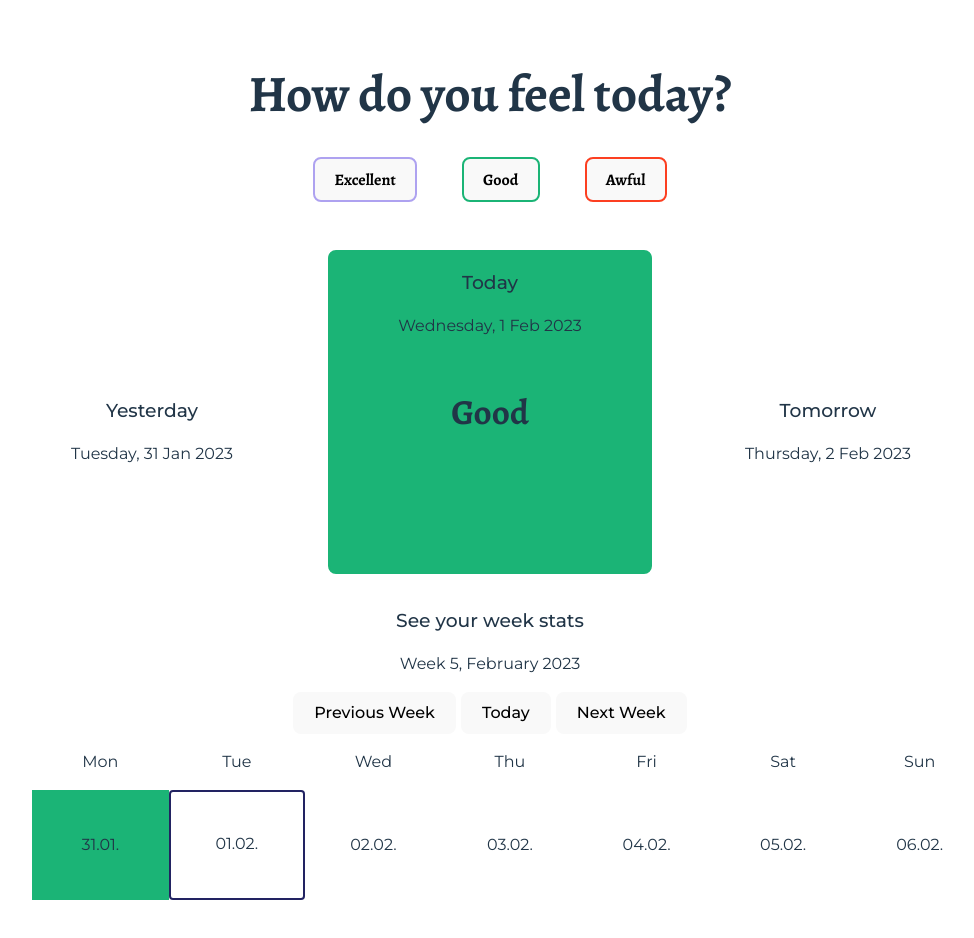
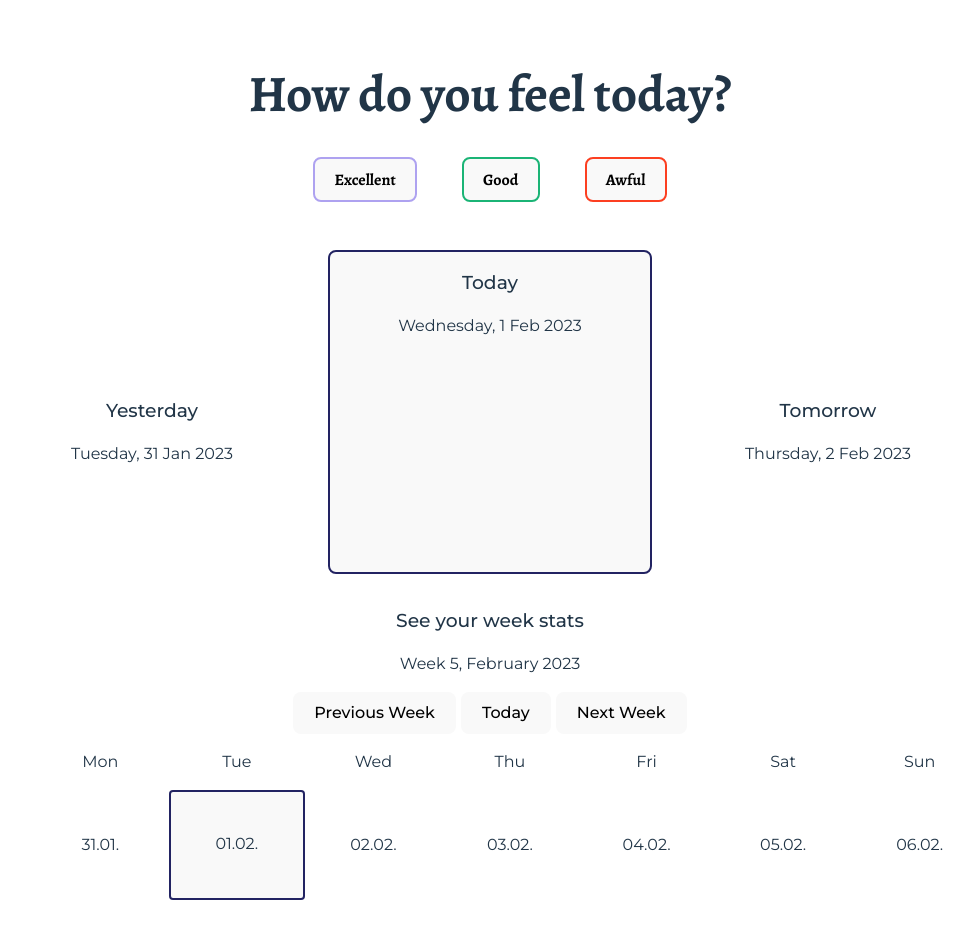
Before and after one commit to ni4yja/mood-app, a Vue app: page / in a window 1280 px wide. Shown: the top 938 px of the page, without its empty margins (150-1124 px from the left). Built offline with nearby package versions, Linux system fonts and the light colour scheme; the HTML template or start-up script is replaced by a standard one.

Commit message:
fix store to show today mood

```diff
--- a/src/components/CalendarWeekDayItem.vue
+++ b/src/components/CalendarWeekDayItem.vue
@@ -28,7 +28,6 @@ const dayClasses = ref({
   'calendar-day--good': moodPerDay.value?.color === 'green',
   'calendar-day--awful': moodPerDay.value?.color === 'red',
 })
-
 </script>
 
 <template>
@@ -49,7 +48,7 @@ const dayClasses = ref({
 
 .calendar-day--today {
   padding-top: 4px;
-  /* background-color: #f9f9f9; */
+  background-color: #f9f9f9;
   box-shadow: inset 0px 0px 0 2px #222362;
   border-radius: 4px;
 }
--- a/src/stores/mood.js
+++ b/src/stores/mood.js
@@ -1,9 +1,12 @@
+import { ref } from 'vue'
 import { defineStore } from 'pinia'
 import { useStorage } from '@vueuse/core'
 import dayjs from 'dayjs/esm/index.js'
 import utc from 'dayjs/plugin/utc.js'
 
 dayjs.extend(utc)
+
+const today = ref(dayjs())
 
 export const useCalendarStore = defineStore({
   id: 'main',
@@ -17,6 +20,7 @@ export const useCalendarStore = defineStore({
         mood: 'Good'
       }
     ]),
+    todayRecord: {},
     calendar: useStorage('dayList', [])
   }),
   actions: {
@@ -56,22 +60,38 @@ export const useCalendarStore = defineStore({
         }
       )
 
-      const recordsPerDay = recordsWithDifference.filter((record, index) => {
+      const recordsBeforeToday = recordsWithDifference.filter(
+        (record, index) => {
+          if (
+            index === 0 ||
+            (record.difference > 0 &&
+              recordsWithUniqueTimestamp[index - 1].date !== record.date &&
+              dayjs(record.date).utc().format('YYYY-MM-DD') !==
+                dayjs(today.value).utc().format('YYYY-MM-DD'))
+          ) {
+            return record
+          }
+        }
+      )
+
+      const todayRecords = recordsWithDifference.filter((record) => {
         if (
-          index === 0 ||
-          (record.difference > 0 &&
-            recordsWithUniqueTimestamp[index - 1].date !== record.date)
+          dayjs(record.date).utc().format('YYYY-MM-DD') ===
+          dayjs(today.value).utc().format('YYYY-MM-DD')
         ) {
           return record
         }
       })
 
-      this.calendar = recordsPerDay
+      this.calendar = [
+        ...recordsBeforeToday,
+        todayRecords[todayRecords.length - 1]
+      ]
     }
   },
   getters: {
     daysWithMoodColor(state) {
-      const days = [...state.totalRecords]
+      const days = [...state.calendar]
       return days.map((day) => {
         if (day.mood === 'Excellent') {
           day = {
```
